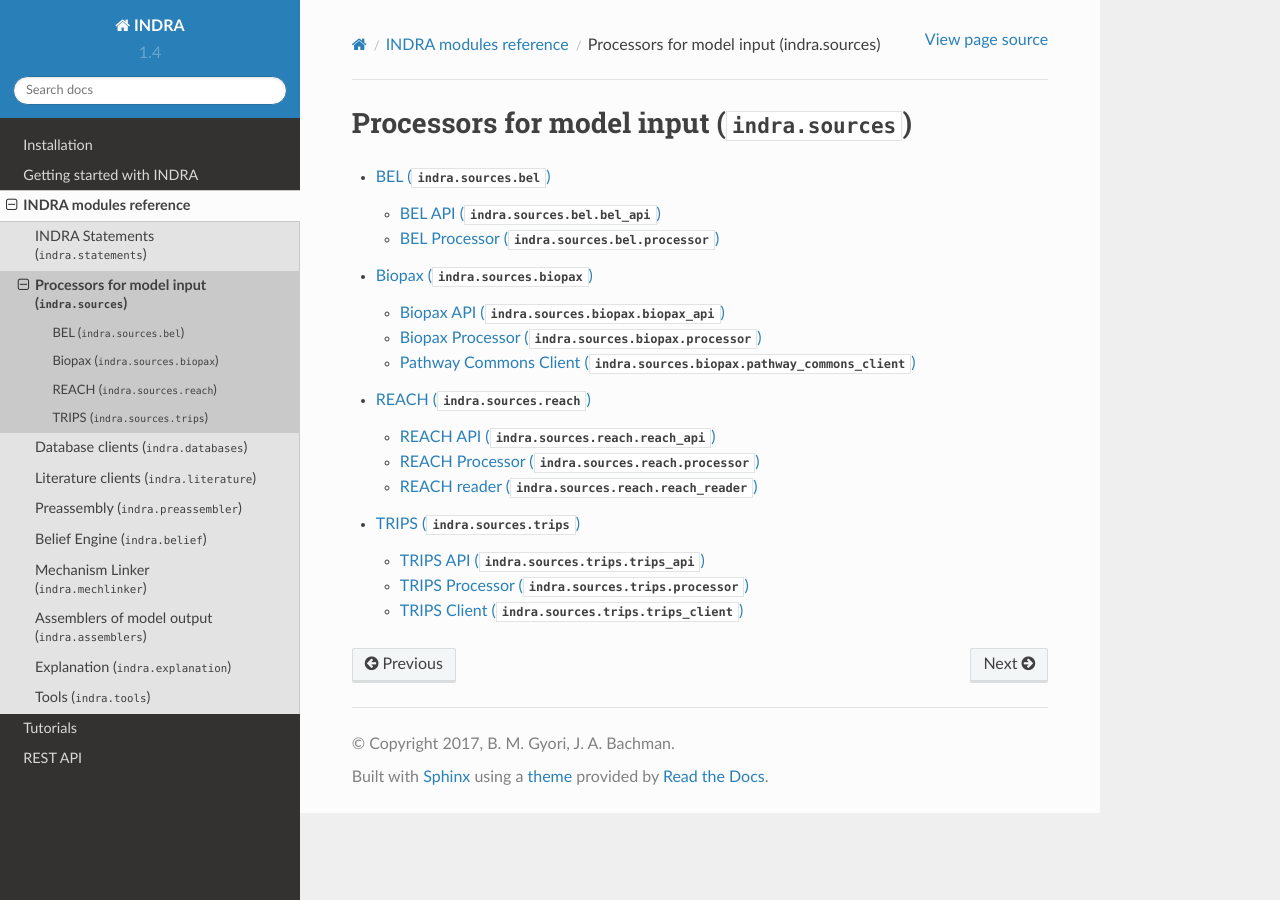
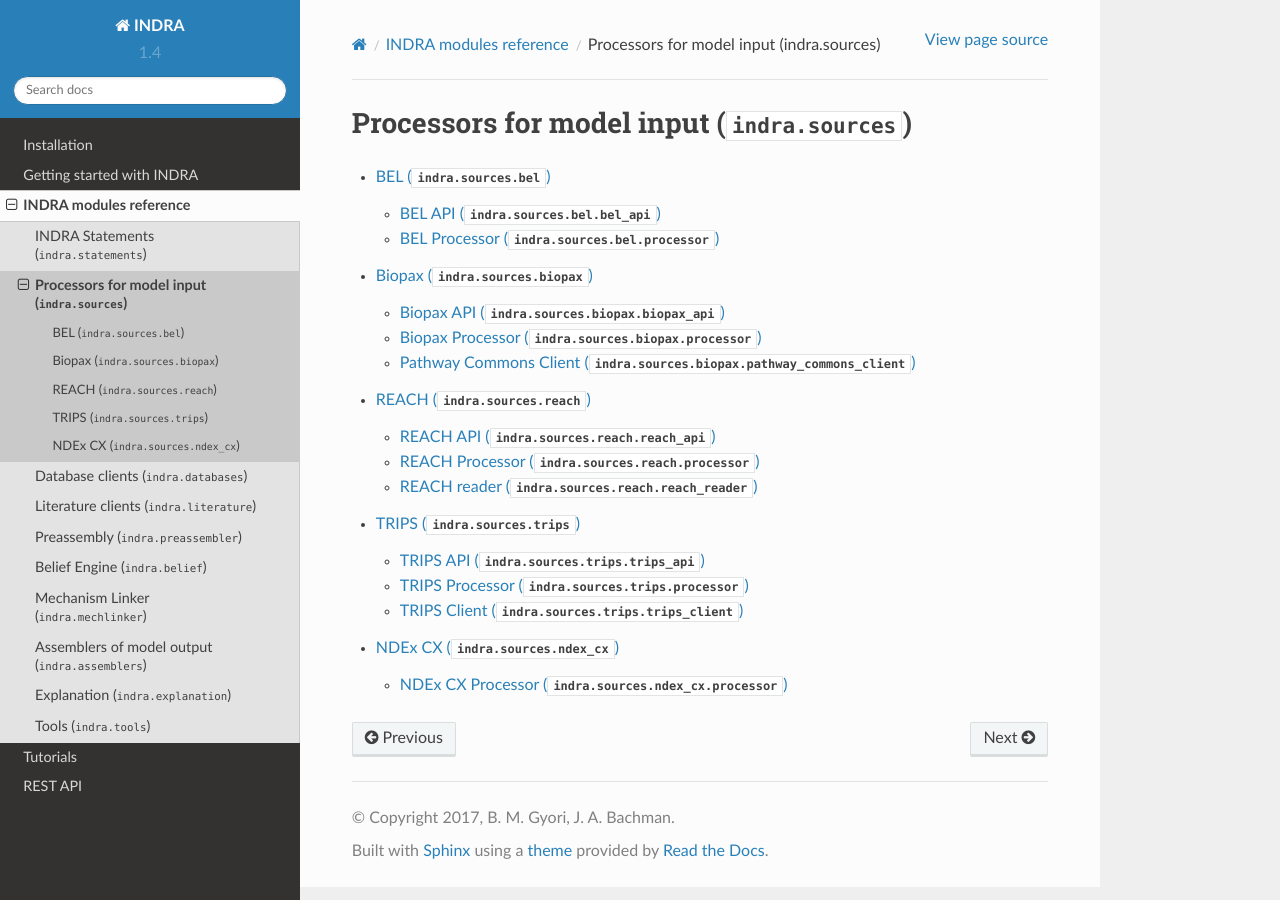
Before and after one commit to sorgerlab/indra, a Sphinx documentation site: the page built from doc/modules/sources/index.rst, in a window 1280 px wide. Built offline with Sphinx 7.4.7 and the Read the Docs theme 2.0.0, drawn with Linux system fonts in a browser that asks for light colours; pages that are not in the unit, such as notebooks, are missing from menus.

Commit message:
Tie in NDEx CX into the documentation

```diff
--- a/doc/modules/sources/index.rst
+++ b/doc/modules/sources/index.rst
@@ -8,3 +8,4 @@ Processors for model input (:py:mod:`indra.sources`)
    biopax/index
    reach/index
    trips/index
+   ndex_cx/index
--- /dev/null
+++ b/doc/modules/sources/ndex_cx/index.rst
@@ -0,0 +1,11 @@
+NDEx CX (:py:mod:`indra.sources.ndex_cx`)
+=========================================
+
+.. automodule:: indra.sources.ndex_cx
+    :members:
+
+NDEx CX Processor (:py:mod:`indra.sources.ndex_cx.processor`)
+-------------------------------------------------------------
+
+.. automodule:: indra.sources.ndex_cx.processor
+    :members:
```
